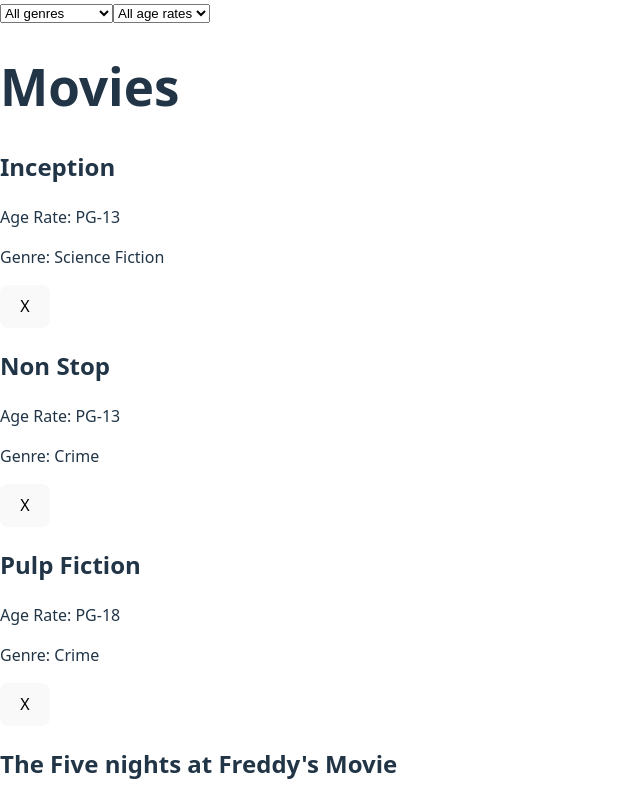
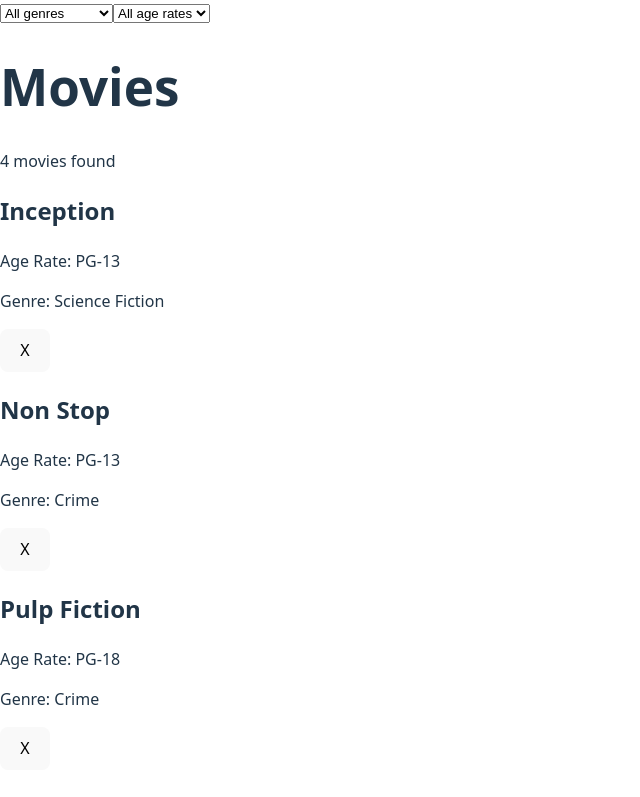
Before and after one commit to erik-per-lidstrom/Movie-night-planer, a React (Vite) app: page / in a window 1280 px wide. Shown: the top 797 px of the page, without its empty margins (0-640 px from the left). Built offline with nearby package versions, Linux system fonts and the light colour scheme.

Commit message:
added movie cuont and empty mesege

```diff
--- a/src/pages/home.page.tsx
+++ b/src/pages/home.page.tsx
@@ -45,6 +45,8 @@
         <option value="">PG-18</option>
       </select>
       <h1>Movies</h1>
+      <p>{filteredmovies.length} movies found</p>
+      {filteredmovies.length === 0 && <p>No movies found</p>}
 
       {filteredmovies.map((movie: Movie) => (
         <div key={movie.id}>
```
